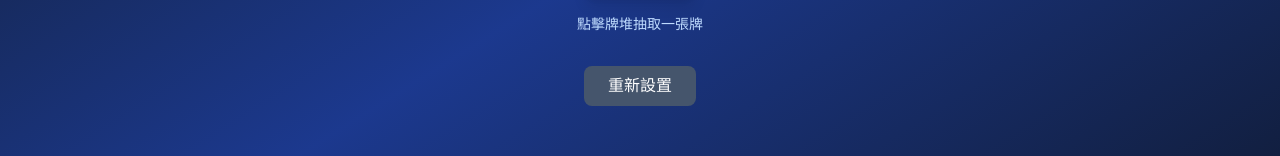
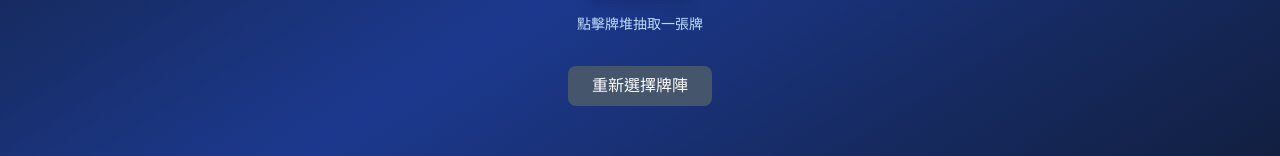
Before and after one commit to wade0615/wade-through-tarot, a Next.js app in the folder client/: page / in a window 1280 px wide. Both pictures are taken after typing "Sample" into the empty fields and a click on the button "開始占卜". Shown: the part 458-614 px from the top of the page. Built offline with nearby package versions, Linux system fonts and the light colour scheme.

Commit message:
feat: 隱藏保存占卜功能

```diff
--- a/client/src/app/page.tsx
+++ b/client/src/app/page.tsx
@@ -3,7 +3,6 @@
 import { useState } from 'react';
 import { useTarotStore } from '@/store/tarotStore';
 import { CardDeck } from '@/components/CardDeck';
-import { SpreadLayout } from '@/components/SpreadLayout';
 import { ReadingResult } from '@/components/ReadingResult';
 import { cn } from '@/utils/helpers';
 
@@ -138,7 +137,7 @@ export default function Home() {
           onClick={() => setCurrentView('setup')}
           className="px-6 py-2 bg-slate-600 text-white rounded-lg hover:bg-slate-700 transition-colors"
         >
-          重新設置
+          重新選擇牌陣
         </button>
         {isReadingComplete() && (
           <button
--- a/client/src/components/ReadingResult.tsx
+++ b/client/src/components/ReadingResult.tsx
@@ -13,14 +13,14 @@ interface ReadingResultProps {
 
 export function ReadingResult({
   onNewReading,
-  onSaveReading,
+  // onSaveReading,
   className
 }: ReadingResultProps) {
   const {
     selectedCards,
     currentQuestion,
     spreadType,
-    saveReading,
+    // saveReading,
     clearSelection
   } = useTarotStore();
 
@@ -31,10 +31,10 @@ export function ReadingResult({
     onNewReading?.();
   };
 
-  const handleSaveReading = () => {
-    saveReading();
-    onSaveReading?.();
-  };
+  // const handleSaveReading = () => {
+  //   saveReading();
+  //   onSaveReading?.();
+  // };
 
   const getInterpretation = (cardIndex: number) => {
     const selectedCard = selectedCards[cardIndex];
@@ -182,12 +182,12 @@ export function ReadingResult({
 
       {/* 操作按鈕 */}
       <div className="flex justify-center space-x-4">
-        <button
+        {/* <button
           onClick={handleSaveReading}
           className="px-6 py-3 bg-blue-900 text-white rounded-lg font-medium hover:bg-blue-800 transition-colors border border-blue-700"
         >
           保存這次占卜
-        </button>
+        </button> */}
         <button
           onClick={handleNewReading}
           className="px-6 py-3 bg-gray-700 text-blue-100 rounded-lg font-medium hover:bg-gray-600 transition-colors border border-gray-600"
```
